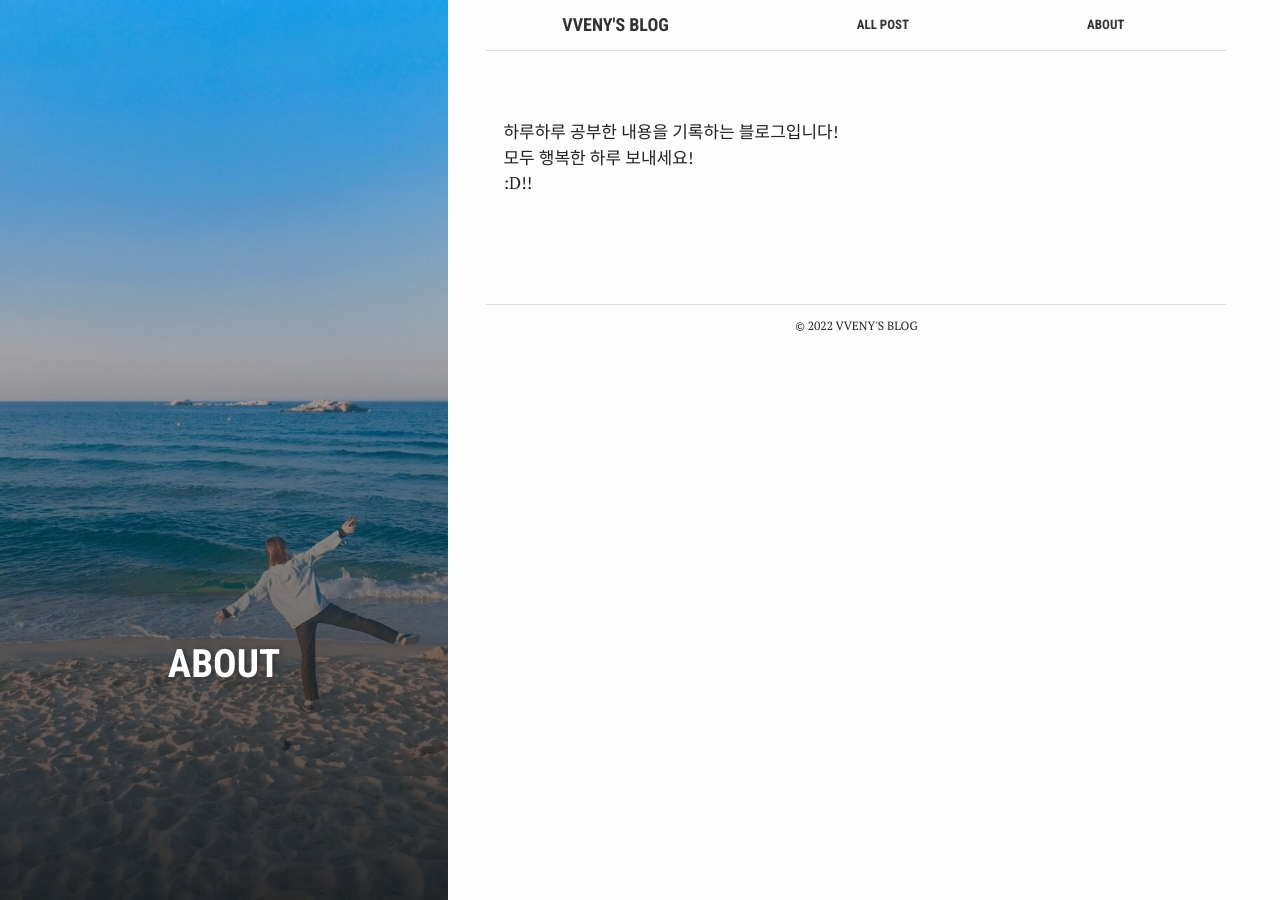
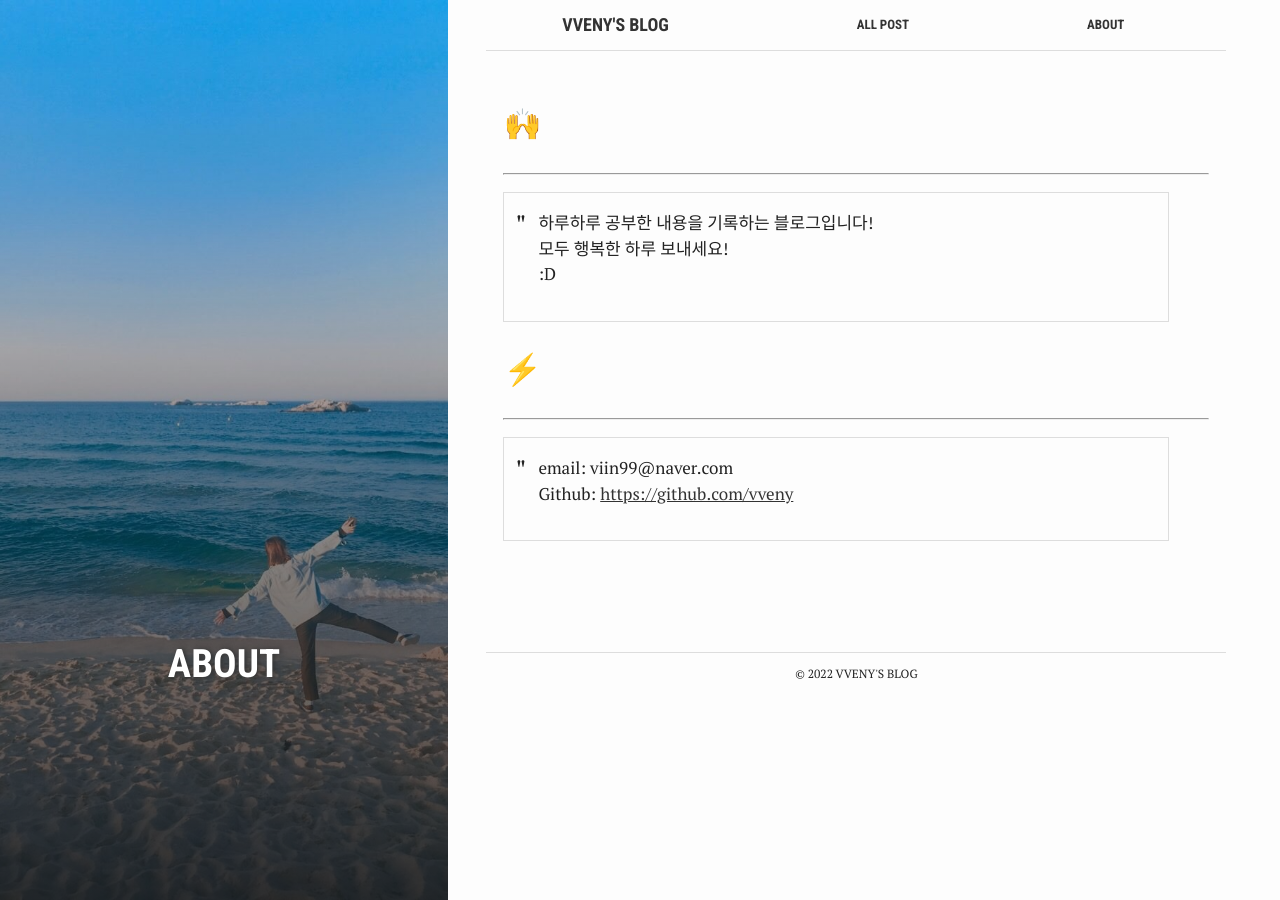
Before and after one commit to hyevin-Kim/hyevin-Kim.github.io, a Jekyll site: the page built from b-about.md, in a window 1280 px wide. Built offline with Jekyll 4.4.1, drawn with Linux system fonts in a browser that asks for light colours; part of the change alters nothing that is shown.

```diff
--- a/_includes/head.html
+++ b/_includes/head.html
@@ -1,43 +1,73 @@
 <head>
-  <meta charset="utf-8">
-  <meta http-equiv="X-UA-Compatible" content="IE=edge">
-  <meta name="viewport" content="width=device-width, initial-scale=1">
+	<link
+		rel="shortcut icon"
+		href="{{ './base/favicon.ico'      | relative_url }}"
+	/>
+	<link
+		rel="icon"
+		href="{{ './base/favicon.ico'      | relative_url }}"
+	/>
+	<link
+		rel="apple-touch-icon"
+		href="{{ './base/apple-icon-180x180.png' | relative_url }}"
+	/>
+	<meta charset="utf-8" />
+	<meta http-equiv="X-UA-Compatible" content="IE=edge" />
+	<meta name="viewport" content="width=device-width, initial-scale=1" />
 
 	<title>
-    {% if page.crawlertitle %}
-      {{ page.crawlertitle | escape }}
-    {% elsif page.title %}
-      {{ page.title | escape }}
-    {% else %}
-      {{ site.title | escape }}
-    {% endif %}
+		{% if page.crawlertitle %} {{ page.crawlertitle | escape }} {% elsif
+		page.title %} {{ page.title | escape }} {% else %} {{ site.title |
+		escape }} {% endif %}
 	</title>
 
-  <meta name="description" content="{% if page.excerpt %}{{ page.excerpt | strip_html | strip_newlines | truncate: 160 }}{% else %}{{ site.description }}{% endif %}">
+	<meta
+		name="description"
+		content="{% if page.excerpt %}{{ page.excerpt | strip_html | strip_newlines | truncate: 160 }}{% else %}{{ site.description }}{% endif %}"
+	/>
 
-  <link rel="canonical" href="{{ page.url | replace:'index.html','' | absolute_url }}">
-  <link rel="alternate" type="application/rss+xml" title="{{ site.title }}" href="{{ "/feed.xml" | prepend: site.baseurl | prepend: site.url }}">
+	<link
+		rel="canonical"
+		href="{{ page.url | replace:'index.html','' | absolute_url }}"
+	/>
+	<link rel="alternate" type="application/rss+xml" title="{{ site.title }}"
+	href="{{ "/feed.xml" | prepend: site.baseurl | prepend: site.url }}">
 
-  <link href='https://fonts.googleapis.com/css?family=PT+Serif:400,400italic,700|Roboto+Condensed:700&subset=latin' rel='stylesheet' type='text/css'>
+	<link
+		href="https://fonts.googleapis.com/css?family=PT+Serif:400,400italic,700|Roboto+Condensed:700&subset=latin"
+		rel="stylesheet"
+		type="text/css"
+	/>
 	<link rel="stylesheet" href="{{ "/assets/main.css" | relative_url }}">
 
-  <meta property="og:url" content="{{ page.url | absolute_url }}">
-  <meta property="og:type" content="website">
-  <meta property="og:title" content="{{ page.title }}">
-  <meta property="og:description" content="{{ page.summary }}">
-  <meta property="og:site_name" content="{{ site.title }}">
+	<meta property="og:url" content="{{ page.url | absolute_url }}" />
+	<meta property="og:type" content="website" />
+	<meta property="og:title" content="{{ page.title }}" />
+	<meta property="og:description" content="{{ page.summary }}" />
+	<meta property="og:site_name" content="{{ site.title }}" />
 
-  <meta name="twitter:card" content="summary">
-  <meta name="twitter:url" content="{{ page.url | absolute_url }}">
-  <meta name="twitter:title" content="{{ page.title }}">
-  <meta name="twitter:description" content="{{ page.summary }}">
+	<meta name="twitter:card" content="summary" />
+	<meta name="twitter:url" content="{{ page.url | absolute_url }}" />
+	<meta name="twitter:title" content="{{ page.title }}" />
+	<meta name="twitter:description" content="{{ page.summary }}" />
 
 	{% if page.bg %}
-    <meta property="og:image" content="{{ site.baseurl | prepend: site.url }}{{ site.images }}/{{ page.bg }}">
-    <meta name="twitter:image" content="{{ site.baseurl | prepend: site.url }}{{ site.images }}/{{ page.bg }}">
+	<meta
+		property="og:image"
+		content="{{ site.baseurl | prepend: site.url }}{{ site.images }}/{{ page.bg }}"
+	/>
+	<meta
+		name="twitter:image"
+		content="{{ site.baseurl | prepend: site.url }}{{ site.images }}/{{ page.bg }}"
+	/>
 	{% else %}
-    <meta property="og:image" content="{{ site.baseurl | prepend: site.url }}{{ site.images }}/bg.svg">
-    <meta name="twitter:image" content="{{ site.baseurl | prepend: site.url }}{{ site.images }}/bg.svg">
+	<meta
+		property="og:image"
+		content="{{ site.baseurl | prepend: site.url }}{{ site.images }}/bg.svg"
+	/>
+	<meta
+		name="twitter:image"
+		content="{{ site.baseurl | prepend: site.url }}{{ site.images }}/bg.svg"
+	/>
 	{% endif %}
-
 </head>
--- a/b-about.md
+++ b/b-about.md
@@ -1,13 +1,22 @@
 ---
-bg: "./base/about.jpeg"
+bg: './base/about.jpeg'
 layout: page
-title: "About"
-crawlertitle: "INTRODUCE ME"
+title: 'About'
+crawlertitle: 'INTRODUCE ME'
 permalink: /about/
-#summary:
+# summary:
 active: about
 ---
 
-하루하루 공부한 내용을 기록하는 블로그입니다!<br>
-모두 행복한 하루 보내세요! <br>
-:D!!
+## 🙌
+---
+
+> 하루하루 공부한 내용을 기록하는 블로그입니다! <br>
+> 모두 행복한 하루 보내세요! <br>
+> :D
+
+## ⚡️
+---
+
+> email: {{ site.email }} <br>
+> Github: [https://github.com/{{ site.github_username }}](https://github.com/vvney)
```
Also changed, not shown: assets/images/base/apple-icon-180x180.png (added), assets/images/base/favicon.ico (added), 10 other files. Lines whose indentation alone changed are shown as unchanged.
